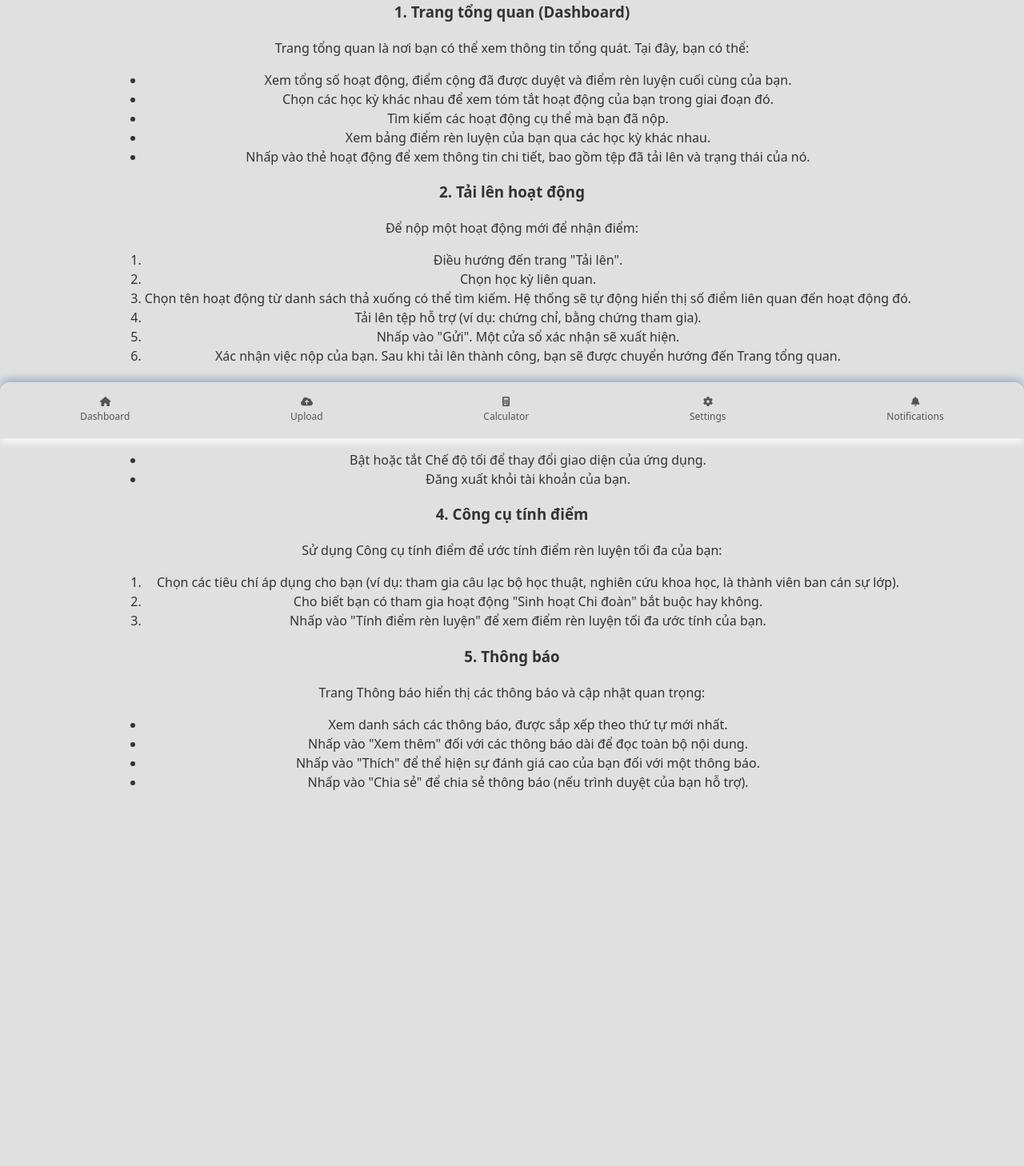
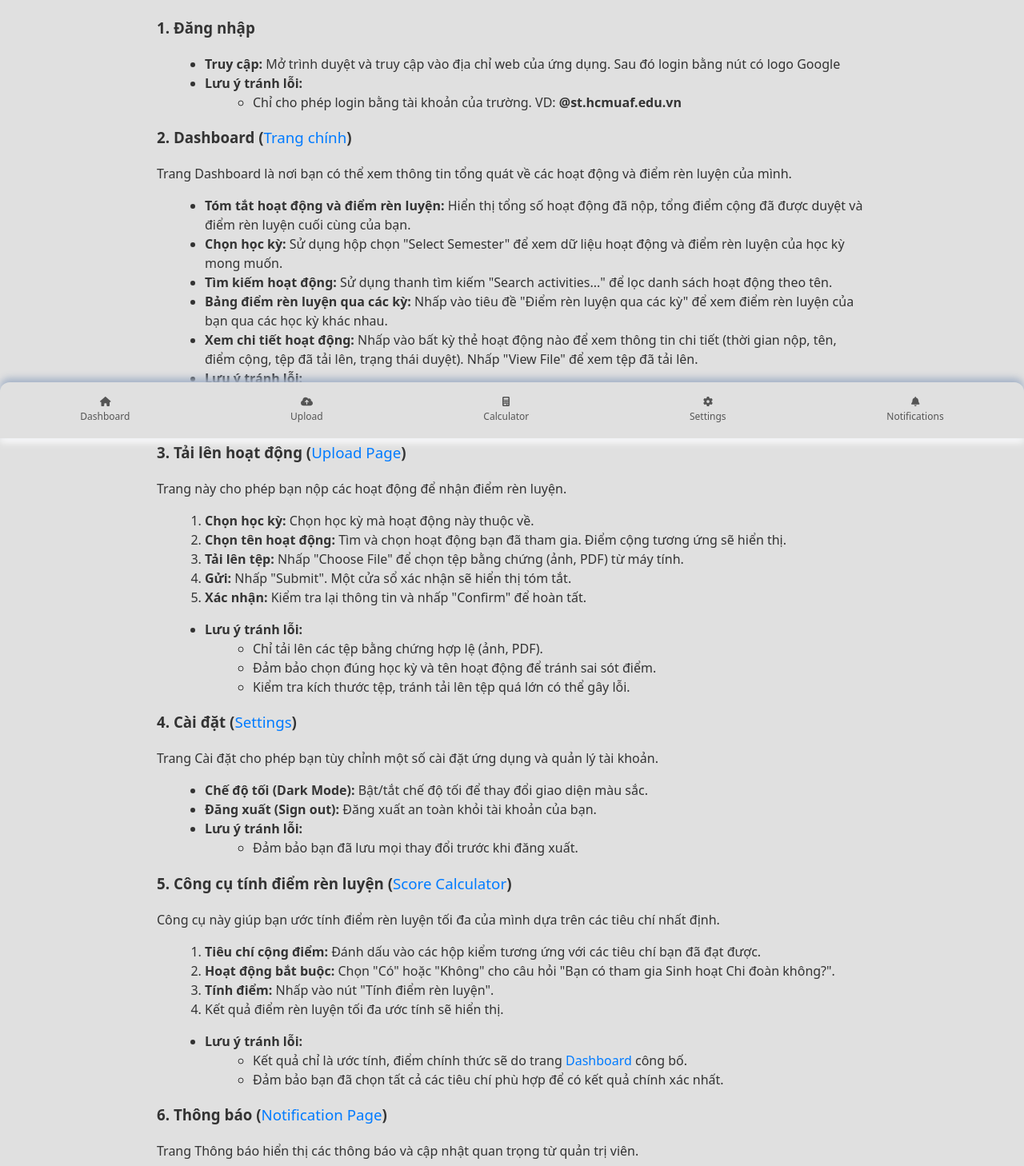
Before and after one commit to aczaao12/DH23VT, a React (Vite) app: page /docs in a window 1280 px wide. Shown: the part 252-1710 px from the top of the page at 80% size. Before the commit the page ends 1340 px from the top, so only its background shows below. Built offline with nearby package versions, Linux system fonts and the light colour scheme; no server answers; sample sign-in values are in the browser's storage.

Commit message:
Sửa giao diện docs

```diff
--- a/src/App.css
+++ b/src/App.css
@@ -1,3 +1,7 @@
+html {
+  scroll-behavior: smooth;
+}
+
 /* Remove redundant variables, they are now in index.css */
 /*
 :root {
--- /dev/null
+++ b/src/pages/DocsPage/DocsView.css
@@ -0,0 +1,33 @@
+.docs-container {
+  max-width: 960px; /* Adjust as needed for readability on larger screens */
+  margin: 0 auto; /* Center the container */
+  text-align: left; /* Ensure content is left-aligned */
+  padding: 0; /* Remove padding from the main container */
+}
+
+/* Apply padding to the content inside the tabs */
+.docs-content-wrapper {
+  padding: 20px; /* Default padding for content */
+}
+
+@media (max-width: 768px) {
+  .docs-container {
+    max-width: 100%; /* Full width on mobile */
+  }
+  .docs-content-wrapper {
+    padding: 10px; /* Reduced padding for content on mobile */
+  }
+}
+
+.docs-container h1, .docs-container h2, .docs-container h3, .docs-container h4 {
+  text-align: left; /* Ensure headings are left-aligned */
+}
+
+.docs-container ol, .docs-container ul {
+  text-align: left; /* Ensure lists are left-aligned */
+  margin-left: 20px; /* Add some indentation for lists */
+}
+
+.docs-container p {
+  text-align: left; /* Ensure paragraphs are left-aligned */
+}
--- a/src/pages/DocsPage/DocsView.jsx
+++ b/src/pages/DocsPage/DocsView.jsx
@@ -1,100 +1,219 @@
 import React from 'react';
 import Tabs from '../../components/shared/Tabs'; // Assuming Tabs component exists
+import './DocsView.css'; // Import the new CSS file
+import { Link } from "react-router-dom";
+const DocsView = () => {
+  const userGuideContent = (
+    <div className="docs-content-wrapper">
+      <h2>Hướng dẫn người dùng</h2>
 
-const DocsView = () => {
-  const tabs = [
-    { label: 'Hướng dẫn người dùng', content: (
-      <div>
-        <h2>Hướng dẫn người dùng</h2>
-        <h3>1. Trang tổng quan (Dashboard)</h3>
-        <p>Trang tổng quan là nơi bạn có thể xem thông tin tổng quát. Tại đây, bạn có thể:</p>
+      <h3>1. Đăng nhập</h3>
       <ul>
-          <li>Xem tổng số hoạt động, điểm cộng đã được duyệt và điểm rèn luyện cuối cùng của bạn.</li>
-          <li>Chọn các học kỳ khác nhau để xem tóm tắt hoạt động của bạn trong giai đoạn đó.</li>
-          <li>Tìm kiếm các hoạt động cụ thể mà bạn đã nộp.</li>
-          <li>Xem bảng điểm rèn luyện của bạn qua các học kỳ khác nhau.</li>
-          <li>Nhấp vào thẻ hoạt động để xem thông tin chi tiết, bao gồm tệp đã tải lên và trạng thái của nó.</li>
+        <li><strong>Truy cập:</strong> Mở trình duyệt và truy cập vào địa chỉ web của ứng dụng. Sau đó login bằng nút có logo Google</li>
+                <li><strong>Lưu ý tránh lỗi:</strong>
+          <ul>
+                        <li>Chỉ cho phép login bằng tài khoản của trường. VD: <strong>@st.hcmuaf.edu.vn</strong>  </li>
+          </ul>
+        </li>
       </ul>
 
-        <h3>2. Tải lên hoạt động</h3>
-        <p>Để nộp một hoạt động mới để nhận điểm:</p>
-        <ol>
-          <li>Điều hướng đến trang "Tải lên".</li>
-          <li>Chọn học kỳ liên quan.</li>
-          <li>Chọn tên hoạt động từ danh sách thả xuống có thể tìm kiếm. Hệ thống sẽ tự động hiển thị số điểm liên quan đến hoạt động đó.</li>
-          <li>Tải lên tệp hỗ trợ (ví dụ: chứng chỉ, bằng chứng tham gia).</li>
-          <li>Nhấp vào "Gửi". Một cửa sổ xác nhận sẽ xuất hiện.</li>
-          <li>Xác nhận việc nộp của bạn. Sau khi tải lên thành công, bạn sẽ được chuyển hướng đến Trang tổng quan.</li>
-        </ol>
-
-        <h3>3. Cài đặt</h3>
-        <p>Trên trang Cài đặt, bạn có thể:</p>
+      <h3>2. Dashboard (<Link to="/dashboard">Trang chính</Link>)</h3>
+      <p>Trang Dashboard là nơi bạn có thể xem thông tin tổng quát về các hoạt động và điểm rèn luyện của mình.</p>
       <ul>
-          <li>Bật hoặc tắt Chế độ tối để thay đổi giao diện của ứng dụng.</li>
-          <li>Đăng xuất khỏi tài khoản của bạn.</li>
+        <li><strong>Tóm tắt hoạt động và điểm rèn luyện:</strong> Hiển thị tổng số hoạt động đã nộp, tổng điểm cộng đã được duyệt và điểm rèn luyện cuối cùng của bạn.</li>
+        <li><strong>Chọn học kỳ:</strong> Sử dụng hộp chọn "Select Semester" để xem dữ liệu hoạt động và điểm rèn luyện của học kỳ mong muốn.</li>
+        <li><strong>Tìm kiếm hoạt động:</strong> Sử dụng thanh tìm kiếm "Search activities..." để lọc danh sách hoạt động theo tên.</li>
+        <li><strong>Bảng điểm rèn luyện qua các kỳ:</strong> Nhấp vào tiêu đề "Điểm rèn luyện qua các kỳ" để xem điểm rèn luyện của bạn qua các học kỳ khác nhau.</li>
+        <li><strong>Xem chi tiết hoạt động:</strong> Nhấp vào bất kỳ thẻ hoạt động nào để xem thông tin chi tiết (thời gian nộp, tên, điểm cộng, tệp đã tải lên, trạng thái duyệt). Nhấp "View File" để xem tệp đã tải lên.</li>
+        <li><strong>Lưu ý tránh lỗi:</strong>
+          <ul>
+            <li>Nếu không thấy dữ liệu, hãy kiểm tra lại học kỳ đã chọn.</li>
+            <li>Đảm bảo từ khóa tìm kiếm chính xác.</li>
+          </ul>
+        </li>
       </ul>
 
-        <h3>4. Công cụ tính điểm</h3>
-        <p>Sử dụng Công cụ tính điểm để ước tính điểm rèn luyện tối đa của bạn:</p>
+      <h3>3. Tải lên hoạt động (<Link to="/upload">Upload Page</Link>)</h3>
+      <p>Trang này cho phép bạn nộp các hoạt động để nhận điểm rèn luyện.</p>
       <ol>
-          <li>Chọn các tiêu chí áp dụng cho bạn (ví dụ: tham gia câu lạc bộ học thuật, nghiên cứu khoa học, là thành viên ban cán sự lớp).</li>
-          <li>Cho biết bạn có tham gia hoạt động "Sinh hoạt Chi đoàn" bắt buộc hay không.</li>
-          <li>Nhấp vào "Tính điểm rèn luyện" để xem điểm rèn luyện tối đa ước tính của bạn.</li>
+        <li><strong>Chọn học kỳ:</strong> Chọn học kỳ mà hoạt động này thuộc về.</li>
+        <li><strong>Chọn tên hoạt động:</strong> Tìm và chọn hoạt động bạn đã tham gia. Điểm cộng tương ứng sẽ hiển thị.</li>
+        <li><strong>Tải lên tệp:</strong> Nhấp "Choose File" để chọn tệp bằng chứng (ảnh, PDF) từ máy tính.</li>
+        <li><strong>Gửi:</strong> Nhấp "Submit". Một cửa sổ xác nhận sẽ hiển thị tóm tắt.</li>
+        <li><strong>Xác nhận:</strong> Kiểm tra lại thông tin và nhấp "Confirm" để hoàn tất.</li>
       </ol>
+      <ul>
+        <li><strong>Lưu ý tránh lỗi:</strong>
+          <ul>
+            <li>Chỉ tải lên các tệp bằng chứng hợp lệ (ảnh, PDF).</li>
+            <li>Đảm bảo chọn đúng học kỳ và tên hoạt động để tránh sai sót điểm.</li>
+            <li>Kiểm tra kích thước tệp, tránh tải lên tệp quá lớn có thể gây lỗi.</li>
+          </ul>
+        </li>
+      </ul>
 
-        <h3>5. Thông báo</h3>
-        <p>Trang Thông báo hiển thị các thông báo và cập nhật quan trọng:</p>
+      <h3>4. Cài đặt (<Link to="/settings">Settings</Link>)</h3>
+      <p>Trang Cài đặt cho phép bạn tùy chỉnh một số cài đặt ứng dụng và quản lý tài khoản.</p>
       <ul>
-          <li>Xem danh sách các thông báo, được sắp xếp theo thứ tự mới nhất.</li>
-          <li>Nhấp vào "Xem thêm" đối với các thông báo dài để đọc toàn bộ nội dung.</li>
-          <li>Nhấp vào "Thích" để thể hiện sự đánh giá cao của bạn đối với một thông báo.</li>
-          <li>Nhấp vào "Chia sẻ" để chia sẻ thông báo (nếu trình duyệt của bạn hỗ trợ).</li>
+        <li><strong>Chế độ tối (Dark Mode):</strong> Bật/tắt chế độ tối để thay đổi giao diện màu sắc.</li>
+        <li><strong>Đăng xuất (Sign out):</strong> Đăng xuất an toàn khỏi tài khoản của bạn.</li>
+        <li><strong>Lưu ý tránh lỗi:</strong>
+          <ul>
+            <li>Đảm bảo bạn đã lưu mọi thay đổi trước khi đăng xuất.</li>
+          </ul>
+        </li>
+      </ul>
+
+      <h3>5. Công cụ tính điểm rèn luyện (<Link to="/calculator">Score Calculator</Link>)</h3>
+      <p>Công cụ này giúp bạn ước tính điểm rèn luyện tối đa của mình dựa trên các tiêu chí nhất định.</p>
+      <ol>
+        <li><strong>Tiêu chí cộng điểm:</strong> Đánh dấu vào các hộp kiểm tương ứng với các tiêu chí bạn đã đạt được.</li>
+        <li><strong>Hoạt động bắt buộc:</strong> Chọn "Có" hoặc "Không" cho câu hỏi "Bạn có tham gia Sinh hoạt Chi đoàn không?".</li>
+        <li><strong>Tính điểm:</strong> Nhấp vào nút "Tính điểm rèn luyện".</li>
+        <li>Kết quả điểm rèn luyện tối đa ước tính sẽ hiển thị.</li>
+      </ol>
+      <ul>
+        <li><strong>Lưu ý tránh lỗi:</strong>
+          <ul>
+            <li>Kết quả chỉ là ước tính, điểm chính thức sẽ do trang <Link to="/dashboard">Dashboard</Link> công bố.</li>
+            <li>Đảm bảo bạn đã chọn tất cả các tiêu chí phù hợp để có kết quả chính xác nhất.</li>
+          </ul>
+        </li>
+      </ul>
+
+      <h3>6. Thông báo (<Link to="/notifications">Notification Page</Link>)</h3>
+      <p>Trang Thông báo hiển thị các thông báo và cập nhật quan trọng từ quản trị viên.</p>
+      <ul>
+        <li><strong>Xem danh sách thông báo:</strong> Các thông báo được hiển thị theo thứ tự thời gian, mới nhất ở trên cùng.</li>
+        <li><strong>Xem toàn bộ nội dung:</strong> Nhấp "Show More" để mở rộng nội dung dài, "Show Less" để thu gọn.</li>
+        <li><strong>Thích (Like) thông báo:</strong> Nhấp nút "Like" để thể hiện sự quan tâm.</li>
+        <li><strong>Chia sẻ thông báo:</strong> Nhấp nút "Share" để chia sẻ thông báo qua các tùy chọn của thiết bị.</li>
+        <li><strong>Lưu ý tránh lỗi:</strong>
+          <ul>
+            <li>Kiểm tra thường xuyên để không bỏ lỡ các thông báo quan trọng.</li>
+          </ul>
+        </li>
+      </ul>
+
+      <h3>7. Trang Docs (<Link to="/docs">Tài liệu hướng dẫn</Link>)</h3>
+      <p>Trang bạn đang xem cung cấp các tài liệu hướng dẫn sử dụng ứng dụng.</p>
+      <ul>
+        <li><strong>Mục lục (TOC):</strong> Bên trái là mục lục giúp bạn điều hướng nhanh đến các phần khác nhau của tài liệu.</li>
+        <li><strong>Cuộn và Highlight:</strong> Khi nhấp vào mục lục, trang sẽ tự động cuộn đến phần tương ứng và có highlight hoặc padding để dễ nhận biết.</li>
+        <li><strong>Lưu ý tránh lỗi:</strong>
+          <ul>
+            <li>Nếu trang bị cuộn khó theo dõi, hãy sử dụng mục lục để nhảy đến phần bạn cần.</li>
+          </ul>
+        </li>
       </ul>
     </div>
-    )},
-    { label: 'Hướng dẫn quản trị viên', content: (
-      <div>
+  );
+
+  const adminGuideContent = (
+    <div className="docs-content-wrapper">
       <h2>Hướng dẫn quản trị viên</h2>
-        <p>Phần này cung cấp hướng dẫn cho quản trị viên quản lý ứng dụng.</p>
 
-        <h3>1. Quyền truy cập quản trị viên</h3>
-        <p>Quyền truy cập quản trị viên chỉ dành cho <strong>email do Lớp sở hữu</strong> (ví dụ: <code>dh23vt.ceft@gmail.com</code>) và <strong>email của nhà phát triển</strong>. Mọi tài khoản khác sẽ không thể truy cập khu vực này.</p>
+      <h3>1. Quyền truy cập quản trị viên (Admin Access)</h3>
+      <ul>
+        <li><strong>Điều kiện áp dụng:</strong> Chỉ các địa chỉ email đã được cấu hình là quản trị viên mới có thể truy cập các trang và tính năng quản trị.</li>
+        <li><strong>Lưu ý tránh lỗi:</strong>
+          <ul>
+            <li>Nếu bạn là quản trị viên nhưng không thể truy cập, hãy kiểm tra lại địa chỉ email đã đăng nhập.</li>
+            <li>Liên hệ với nhà phát triển nếu bạn tin rằng mình nên có quyền truy cập admin nhưng không được cấp.</li>
+          </ul>
+        </li>
+      </ul>
 
-
-        <h3>2. Quản lý hoạt động</h3>
-        <p>Tab này cho phép bạn quản lý các hoạt động đã nộp của sinh viên.</p>
+      <h3>2. Quản lý hoạt động (Activity Management)</h3>
+      <p>Tab "Quản lý hoạt động" là nơi chính để quản lý các hoạt động đã nộp của sinh viên.</p>
       <ul>
-          <li><strong>Chọn học kỳ:</strong> Chọn một học kỳ để xem và quản lý các hoạt động trong giai đoạn đó.</li>
-          <li><strong>Lọc:</strong> Sử dụng thanh tìm kiếm để lọc hoạt động theo tên.</li>
+        <li><strong>Chọn học kỳ:</strong> Sử dụng hộp chọn "Select Semester" để xem và quản lý hoạt động của học kỳ mong muốn.</li>
+        <li><strong>Lọc hoạt động:</strong> Sử dụng thanh tìm kiếm để lọc danh sách hoạt động theo tên.</li>
         <li><strong>Bảng hoạt động:</strong>
           <ul>
-              <li>Xem danh sách phân trang tất cả các hoạt động đã nộp.</li>
-              <li><strong>Hành động cá nhân:</strong> Nhấp vào một hàng để chỉnh sửa chi tiết (ví dụ: thay đổi trạng thái, điểm) hoặc xóa một hoạt động. Đảm bảo xác thực các thay đổi trạng thái.</li>
-              <li><strong>Hành động hàng loạt:</strong> Chọn nhiều hoạt động bằng cách sử dụng các hộp kiểm. Sau đó, bạn có thể thực hiện cập nhật hàng loạt (ví dụ: thay đổi trạng thái cho tất cả các hoạt động đã chọn) hoặc xóa hàng loạt.</li>
+            <li><strong>Hành động cá nhân (Chỉnh sửa/Xóa):</strong>
+              <ul>
+                <li><strong>Chỉnh sửa:</strong> Nhấp vào một ô bất kỳ trong hàng để chỉnh sửa trực tiếp thông tin (trạng thái, điểm cộng, chi tiết). Nhấp ra ngoài hoặc nhấn Enter để lưu.</li>
+                <li><strong>Xóa:</strong> Nhấp biểu tượng thùng rác để xóa hoạt động. Sẽ có cửa sổ xác nhận.</li>
+              </ul>
+            </li>
+            <li><strong>Hành động hàng loạt (Cập nhật/Xóa):</strong>
+              <ul>
+                <li><strong>Chọn hoạt động:</strong> Đánh dấu hộp kiểm ở đầu mỗi hàng để chọn. Có thể chọn tất cả bằng hộp kiểm ở tiêu đề bảng.</li>
+                <li><strong>Cập nhật hàng loạt:</strong> Chọn trạng thái mới từ "Bulk Update Status" và nhấp "Apply Status".</li>
+                <li><strong>Xóa hàng loạt:</strong> Nhấp "Delete Selected" để xóa tất cả hoạt động đã chọn. Sẽ có cửa sổ xác nhận.</li>
+              </ul>
+            </li>
           </ul>
         </li>
         <li><strong>Quản lý dữ liệu:</strong>
           <ul>
-              <li><strong>Nhập/Xuất:</strong> Nhập dữ liệu hoạt động từ tệp JSON hoặc xuất dữ liệu hoạt động hiện tại sang tệp JSON.</li>
-              <li><strong>Tạo báo cáo:</strong> Tạo báo cáo các hoạt động đã được phê duyệt. Báo cáo này có thể được sao chép vào clipboard ở định dạng HTML để dễ dàng chia sẻ.</li>
+            <li><strong>Xuất dữ liệu:</strong> Nhấp "Export Data" để tải xuống tệp JSON chứa dữ liệu hoạt động của học kỳ hiện tại.</li>
+            <li><strong>Nhập dữ liệu:</strong> Chọn học kỳ muốn nhập, chọn tệp JSON và nhấp "Import Data".</li>
+            <li><strong>Tạo báo cáo:</strong> Nhấp "Generate Report" để tạo báo cáo các hoạt động đã được phê duyệt. Nhấp "Copy Report" để sao chép báo cáo (HTML) vào clipboard.</li>
+          </ul>
+        </li>
+        <li><strong>Lưu ý tránh lỗi:</strong>
+          <ul>
+            <li>Luôn xác nhận trước khi xóa hoạt động, đặc biệt là xóa hàng loạt.</li>
+            <li>Đảm bảo tệp JSON nhập vào đúng định dạng để tránh lỗi dữ liệu.</li>
+            <li>Kiểm tra kỹ học kỳ đã chọn trước khi nhập dữ liệu để tránh ghi đè hoặc nhập sai chỗ.</li>
           </ul>
         </li>
       </ul>
 
-        <h3>3. Thêm định nghĩa hoạt động</h3>
-        <p>Tab này cho phép bạn định nghĩa các hoạt động mới mà người dùng có thể chọn khi nộp. Bạn có thể chỉ định tên hoạt động và số điểm liên quan đến nó.</p>
+      <h3>3. Thêm định nghĩa hoạt động (Add Activity Definition)</h3>
+      <p>Tab này cho phép bạn thêm các loại hoạt động mới vào hệ thống.</p>
+      <ol>
+        <li><strong>Tên hoạt động:</strong> Nhập tên của hoạt động mới.</li>
+        <li><strong>Điểm cộng:</strong> Nhập số điểm mà hoạt động này mang lại.</li>
+        <li><strong>Thêm hoạt động:</strong> Nhấp "Add Activity" để lưu định nghĩa.</li>
+      </ol>
+      <ul>
+        <li><strong>Lưu ý tránh lỗi:</strong>
+          <ul>
+            <li>Đảm bảo tên hoạt động rõ ràng và điểm cộng chính xác.</li>
+            <li>Tránh tạo các hoạt động trùng lặp.</li>
+          </ul>
+        </li>
+      </ul>
 
-        <h3>4. Đăng thông báo</h3>
-        <p>Sử dụng tab này để tạo và xuất bản các thông báo mới cho tất cả người dùng. Bạn có thể bao gồm tiêu đề, nội dung và hình ảnh tùy chọn.</p>
+      <h3>4. Đăng thông báo (Post Notification)</h3>
+      <p>Tab này cho phép bạn tạo và xuất bản các thông báo mới cho tất cả người dùng.</p>
+      <ol>
+        <li><strong>Tiêu đề:</strong> Nhập tiêu đề của thông báo.</li>
+        <li><strong>Nội dung:</strong> Nhập nội dung chi tiết. Có thể sử dụng định dạng Markdown cơ bản.</li>
+        <li><strong>Hình ảnh (tùy chọn):</strong> Tải lên một hình ảnh đi kèm.</li>
+        <li><strong>Đăng:</strong> Nhấp "Post Notification" để xuất bản.</li>
+      </ol>
+      <ul>
+        <li><strong>Lưu ý tránh lỗi:</strong>
+          <ul>
+            <li>Kiểm tra kỹ nội dung và chính tả trước khi đăng.</li>
+            <li>Sử dụng hình ảnh có kích thước phù hợp để tránh làm chậm tải trang.</li>
+          </ul>
+        </li>
+      </ul>
 
       <h3>5. Quản lý thông báo (từ trang Thông báo)</h3>
-        <p>Khi ở trên trang "Thông báo" chính (có thể truy cập bởi tất cả người dùng), với tư cách là quản trị viên, bạn có các đặc quyền bổ sung:</p>
+      <p>Ngoài các chức năng quản trị trên, khi bạn truy cập trang "Thông báo" (mà người dùng thông thường cũng thấy), bạn sẽ có thêm các tùy chọn quản lý.</p>
       <ul>
-          <li><strong>Chỉnh sửa thông báo:</strong> Nhấp vào menu "..." trên một thông báo để chỉnh sửa tiêu đề, nội dung hoặc hình ảnh của nó.</li>
-          <li><strong>Xóa thông báo:</strong> Nhấp vào menu "..." trên một thông báo để xóa nó.</li>
+        <li><strong>Chỉnh sửa thông báo:</strong> Trên mỗi thông báo, nhấp biểu tượng "..." để mở menu, chọn "Edit" để chỉnh sửa.</li>
+        <li><strong>Xóa thông báo:</strong> Nhấp biểu tượng "..." để mở menu, chọn "Delete" để xóa vĩnh viễn.</li>
+      </ul>
+      <ul>
+        <li><strong>Lưu ý tránh lỗi:</strong>
+          <ul>
+            <li>Luôn xác nhận trước khi xóa thông báo, vì hành động này không thể hoàn tác.</li>
+          </ul>
+        </li>
       </ul>
     </div>
-    )},
+  );
+
+  const tabs = [
+    { label: 'Hướng dẫn người dùng', content: userGuideContent },
+    { label: 'Hướng dẫn quản trị viên', content: adminGuideContent },
   ];
 
   return (
```
Also changed, not shown: 1 other file (tests, documents, lock files or other folders). Lines whose indentation alone changed are shown as unchanged.
